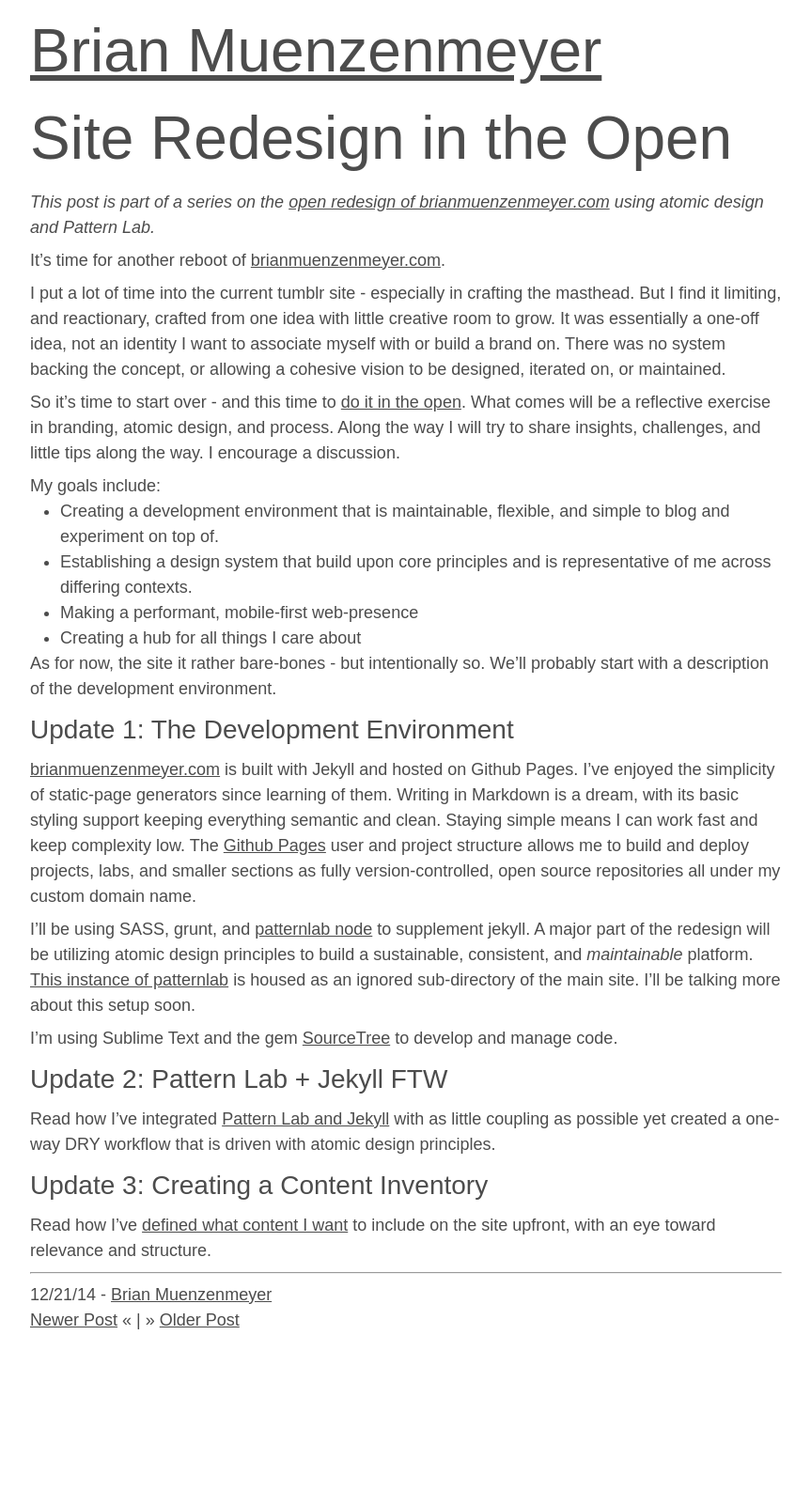
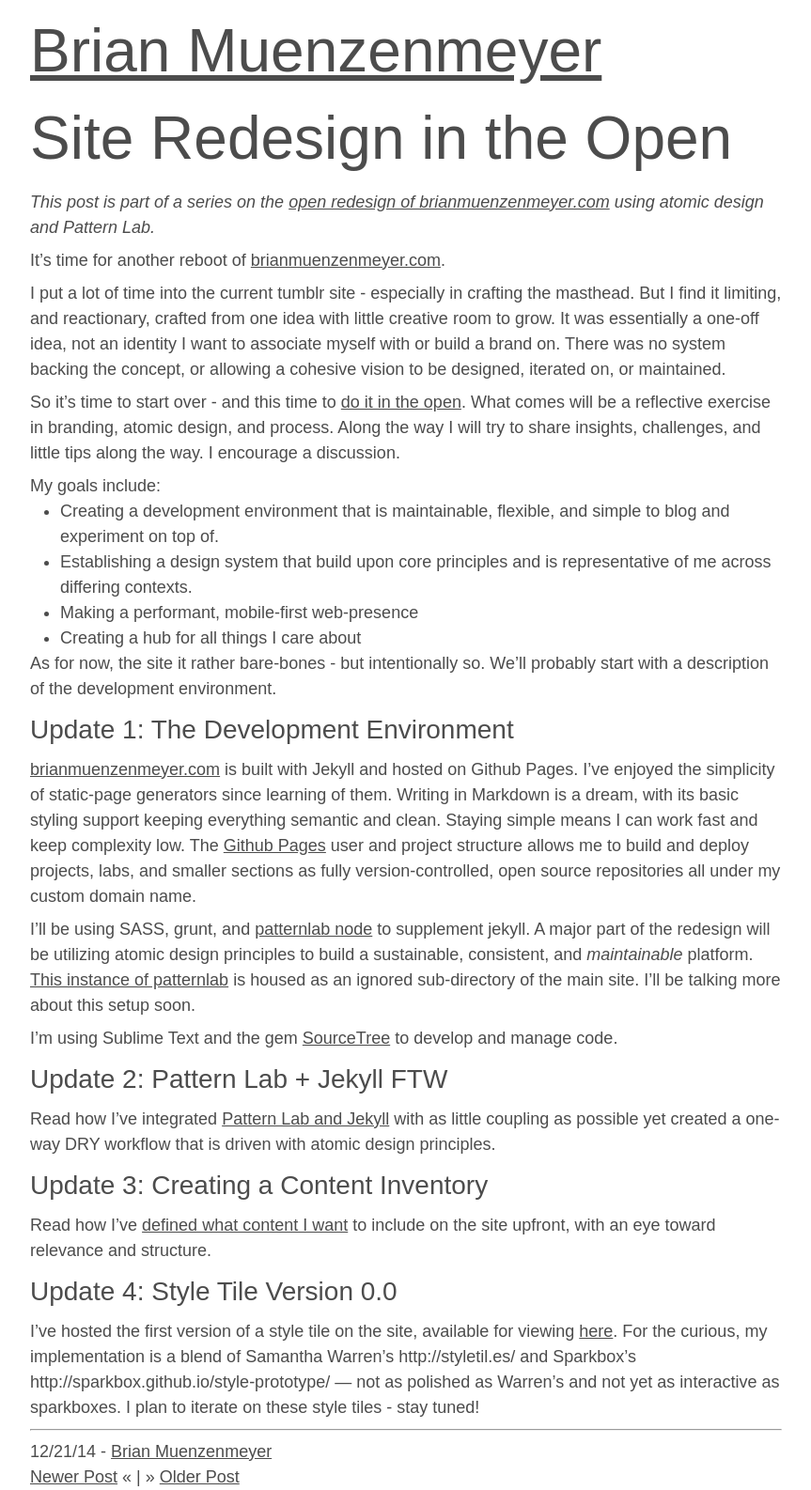
Before and after one commit to bmuenzenmeyer/bmuenzenmeyer.github.io, a Jekyll site: the page built from _posts/2014-12-21-site-redesign-in-the-open.md, in a window 1280 px wide. Shown: the whole page at 94% size, without its empty margins (208-1071 px from the left). Built offline with Jekyll 4.4.1, drawn with Linux system fonts in a browser that asks for light colours; comment, search, counter and statistics services are not loaded; before the commit the page ends 1419 px from its top, so only the background shows below that.

Commit message:
Started style tiles. See #14

```diff
--- a/_posts/2014-12-21-site-redesign-in-the-open.md
+++ b/_posts/2014-12-21-site-redesign-in-the-open.md
@@ -42,3 +42,6 @@
 
 ####Update 3: Creating a Content Inventory
 Read how I've [defined what content I want](http://www.brianmuenzenmeyer.com/creating-a-content-inventory/) to include on the site upfront, with an eye toward relevance and structure.
+
+####Update 4: Style Tile Version 0.0
+I've hosted the first version of a style tile on the site, available for viewing [here](http://www.brianmuenzenmeyer.com/styletile/). For the curious, my implementation is a blend of Samantha Warren's http://styletil.es/ and Sparkbox's http://sparkbox.github.io/style-prototype/ &mdash; not as polished as Warren's and not yet as interactive as sparkboxes. I plan to iterate on these style tiles - stay tuned!
```
